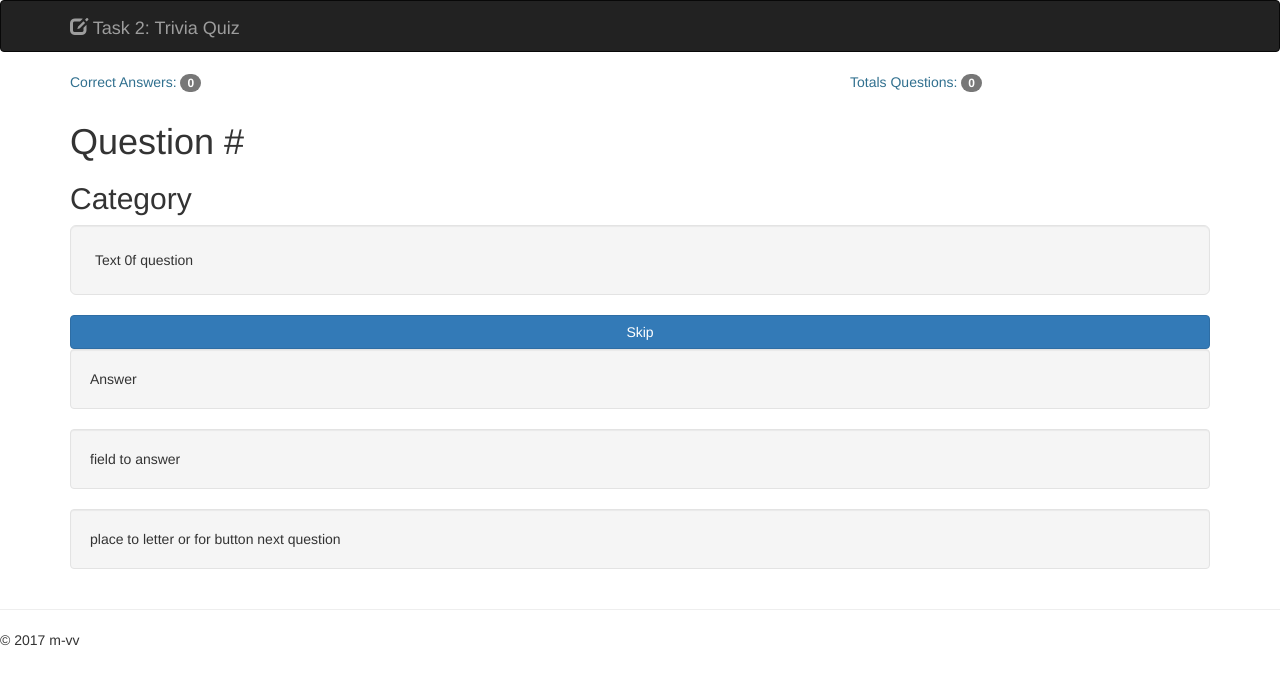
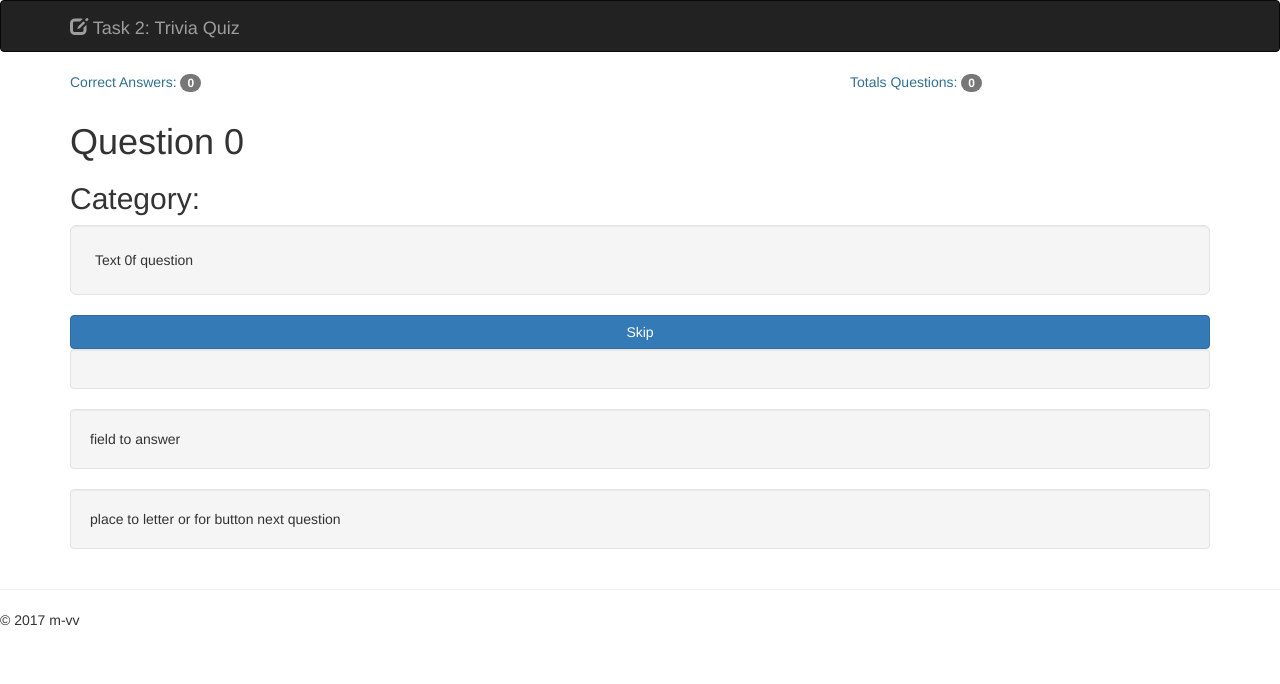
Before and after one commit to m-vv/TriviaQuizForCottans, a plain HTML site: page index.html in a window 1280 px wide. Drawn offline with nearby package versions, Linux system fonts and the light colour scheme.

Commit message:
added id for elements that should change also jQuery for local development

```diff
--- a/index.html
+++ b/index.html
@@ -4,6 +4,14 @@
     <meta charset="UTF-8">
     <meta name="viewport" content="width=device-width, initial-scale=1">
     <link rel="stylesheet" href="https://maxcdn.bootstrapcdn.com/bootstrap/3.3.7/css/bootstrap.min.css" integrity="sha384-BVYiiSIFeK1dGmJRAkycuHAHRg32OmUcww7on3RYdg4Va+PmSTsz/K68vbdEjh4u" crossorigin="anonymous">
+    <!-- jQuery library  for future
+    <script src="https://ajax.googleapis.com/ajax/libs/jquery/3.1.1/jquery.min.js"></script>
+    -->
+    <!--jQuery for local development -->
+    <script src="jquery-3.1.1.min.js"></script>
+
+    <!--myScripts-->
+    <script src="main.js"></script>
     <title>Trivia Quiz For Kottans
     </title>
 </head>
@@ -21,26 +29,26 @@
 
     <div class="row">
         <div class="col-xs-4">
-            <p class="text-info">Correct Answers: <span class="badge">0 </span> </p>
+            <p class="text-info">Correct Answers: <span class="badge" id="totalAnswers">0 </span> </p>
         </div>
         <div class="col-xs-4">
             <p></p>
         </div>
         <div class="col-xs-4">
-            <p class="text-info">Totals Questions: <span class="badge">0</span></p>
+            <p class="text-info">Totals Questions: <span class="badge" id="totalQuestions">0</span></p>
         </div>
     </div>
     <div class="row">
         <div class="col-xs-12 ">
             <div class = "">
-                <h1>Question #</h1>
-                <h2>Category</h2>
-                <div class = "well well-lg">
+                <h1>Question <span id="questionID" >0 </span></h1>
+                <h2 >Category:<span id="category" > </span></h2>
+                <div class = "well well-lg" id="question">
                     Text 0f question
                 </div>
                 <button type="button" class="btn btn-primary btn-block">Skip</button>
-                <div class=" well">
-                    Answer
+                <div class="well" id="ansPrompt">
+
                 </div>
                 <div class="well">
                     field to answer
```
